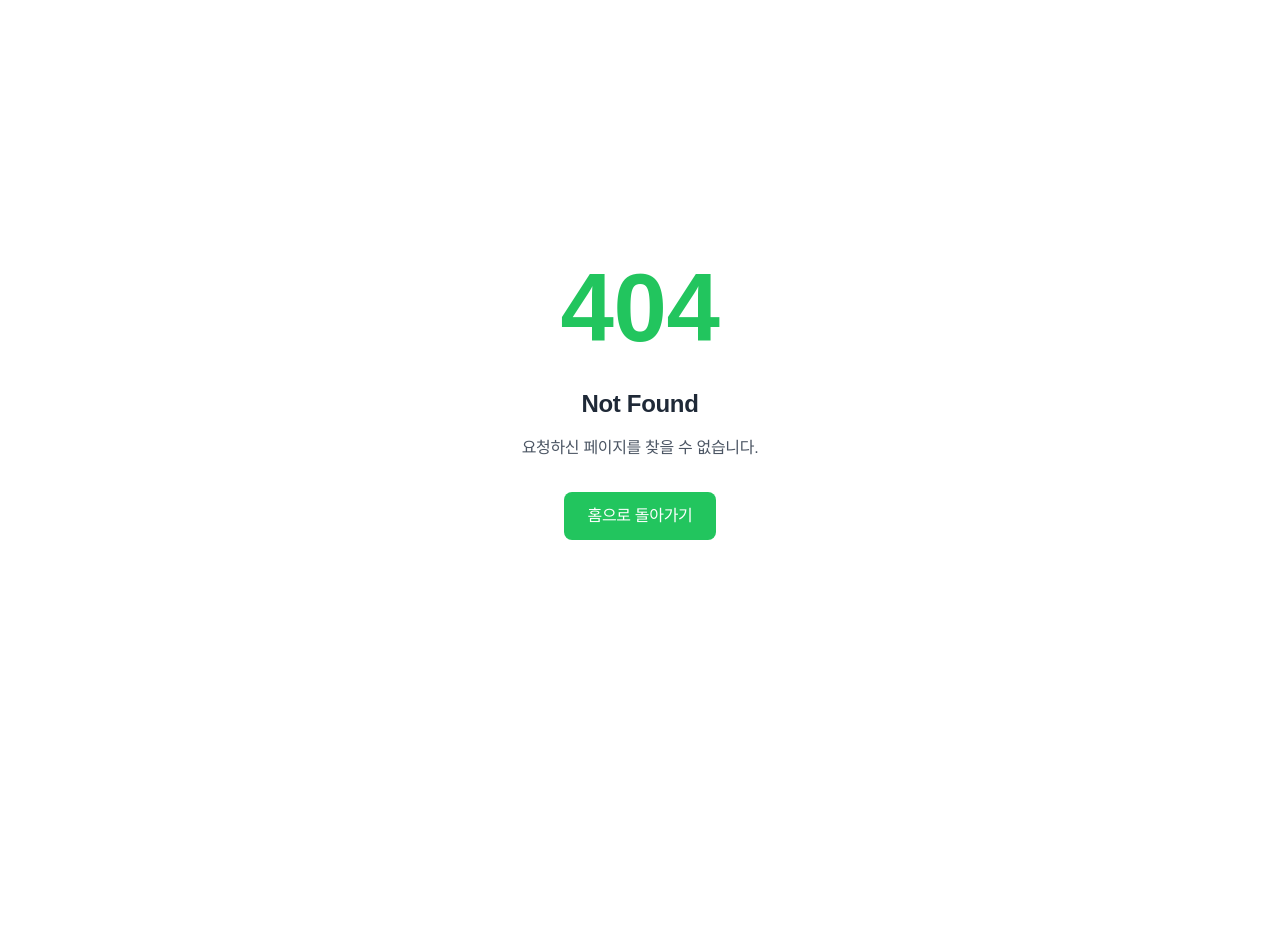
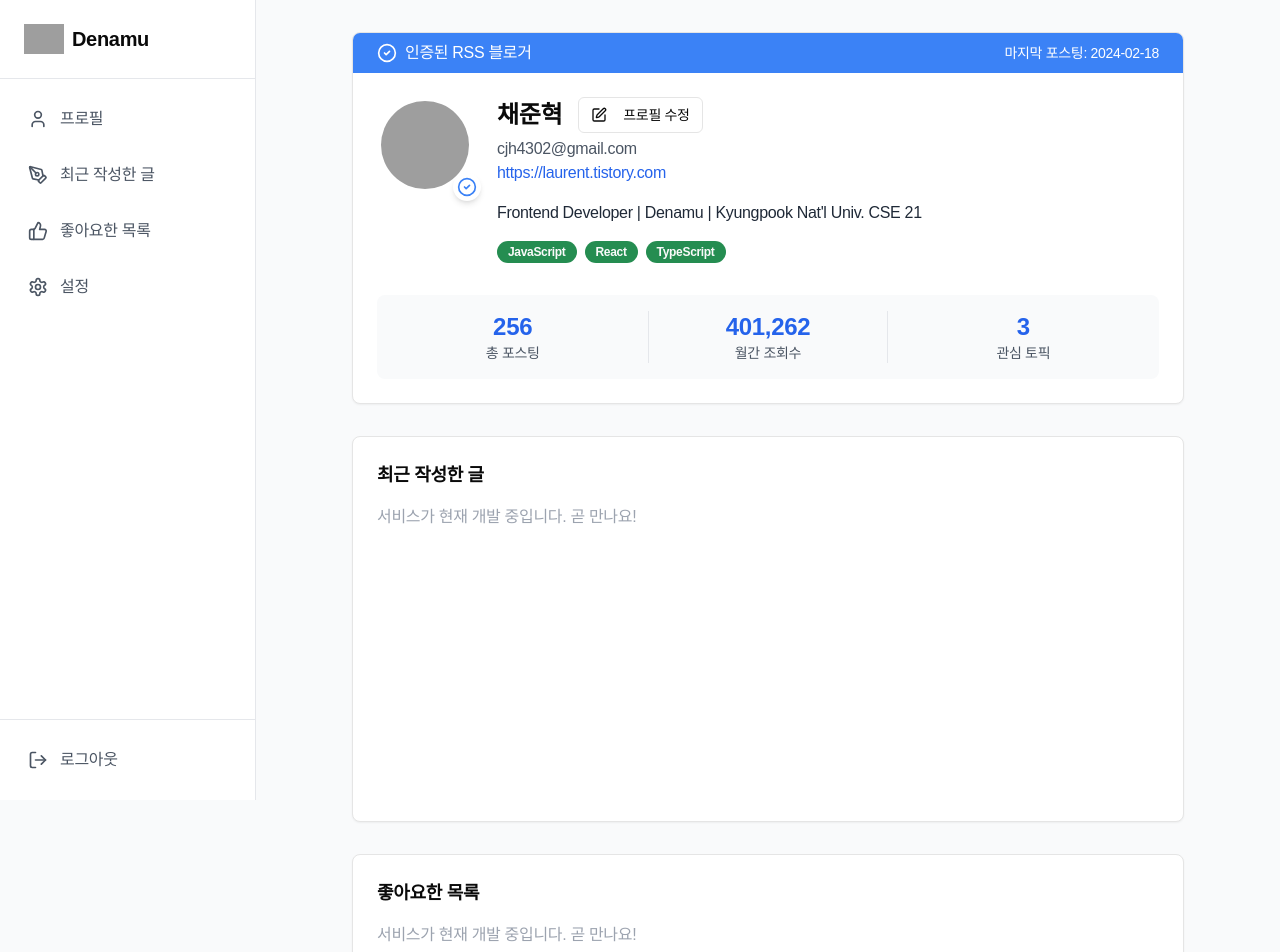
Before and after one commit to boostcampwm-2024/refactor-web05-Denamu, a React (Vite) app in the folder client/: page /profile in a window 1280 px wide. Before the commit this address had no page. Shown: the top 952 px of the page. Before the commit the page ends 800 px from the top, so only its background shows below. Built offline with nearby package versions, Linux system fonts and the light colour scheme; grey boxes are pictures that could not be loaded; a web font is replaced by a local one; what axios-mock-adapter would draw is missing.

Commit message:
✨ feat: profile 페이지, 라우팅 추가

```diff
--- a/client/src/App.tsx
+++ b/client/src/App.tsx
@@ -2,16 +2,17 @@ import { lazy, Suspense, useEffect } from "react";
 import { Routes, Route, useLocation } from "react-router-dom";
 
 import PostDetail from "@/components/common/Card/PostDetail";
-import { Toaster } from "@/components/ui/toaster.tsx";
+import { Toaster } from "@/components/ui/toaster";
 
-import Loading from "@/pages/Loading.tsx";
+import Loading from "@/pages/Loading";
 import PostDetailPage from "@/pages/PostDetailPage";
-import SignIn from "@/pages/SignIn.tsx";
-import SignUp from "@/pages/SignUp.tsx";
+import Profile from "@/pages/Profile";
+import SignIn from "@/pages/SignIn";
+import SignUp from "@/pages/SignUp";
 
 import { useMediaQuery } from "@/hooks/common/useMediaQuery";
 
-import { denamuAscii } from "@/constants/denamuAscii.ts";
+import { denamuAscii } from "@/constants/denamuAscii";
 
 import { useMediaStore } from "@/store/useMediaStore";
 import { QueryClient, QueryClientProvider } from "@tanstack/react-query";
@@ -90,6 +91,14 @@ export default function App() {
           }
         />
         <Route
+          path="/profile"
+          element={
+            <Suspense fallback={<Loading />}>
+              <Profile />
+            </Suspense>
+          }
+        />
+        <Route
           path="/:id"
           element={
             <Suspense fallback={<Loading />}>
--- /dev/null
+++ b/client/src/pages/Profile.tsx
@@ -0,0 +1,24 @@
+import { Header } from "@/components/profile/header/Header.tsx";
+import { LikedPosts } from "@/components/profile/sections/LikedPosts.tsx";
+import { RecentPosts } from "@/components/profile/sections/RecentPosts.tsx";
+import { Settings } from "@/components/profile/sections/Settings.tsx";
+import { Sidebar } from "@/components/profile/sidebar/Sidebar.tsx";
+
+import { mockUser } from "@/constants/profile";
+
+export default function ProfileLayout() {
+  return (
+    <div className="flex min-h-screen bg-gray-50">
+      <Sidebar />
+
+      <div className="flex-1 ml-64">
+        <div className="max-w-4xl mx-auto p-8">
+          <Header user={mockUser} />
+          <RecentPosts user={mockUser} />
+          <LikedPosts />
+          <Settings />
+        </div>
+      </div>
+    </div>
+  );
+}
```
